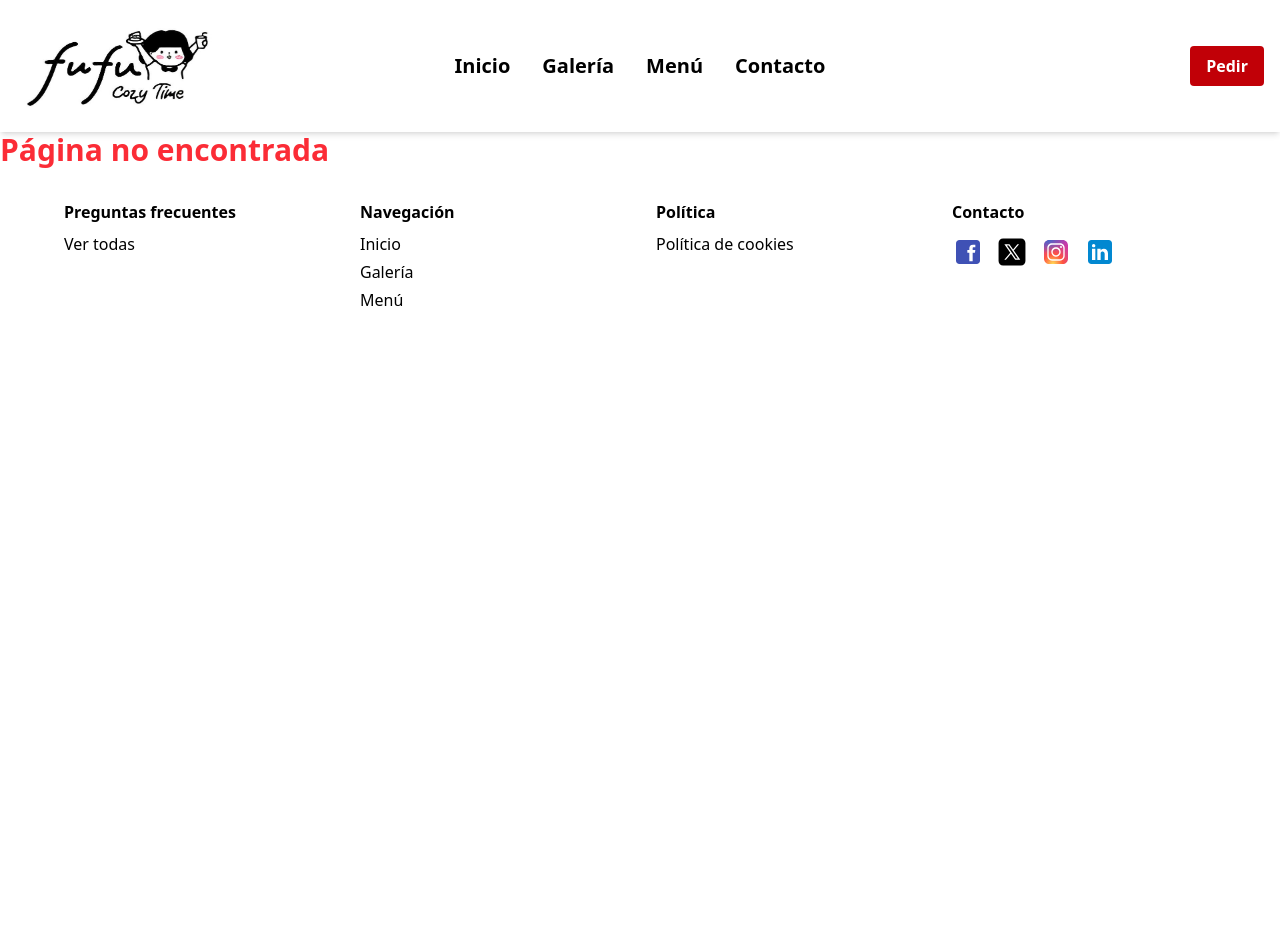
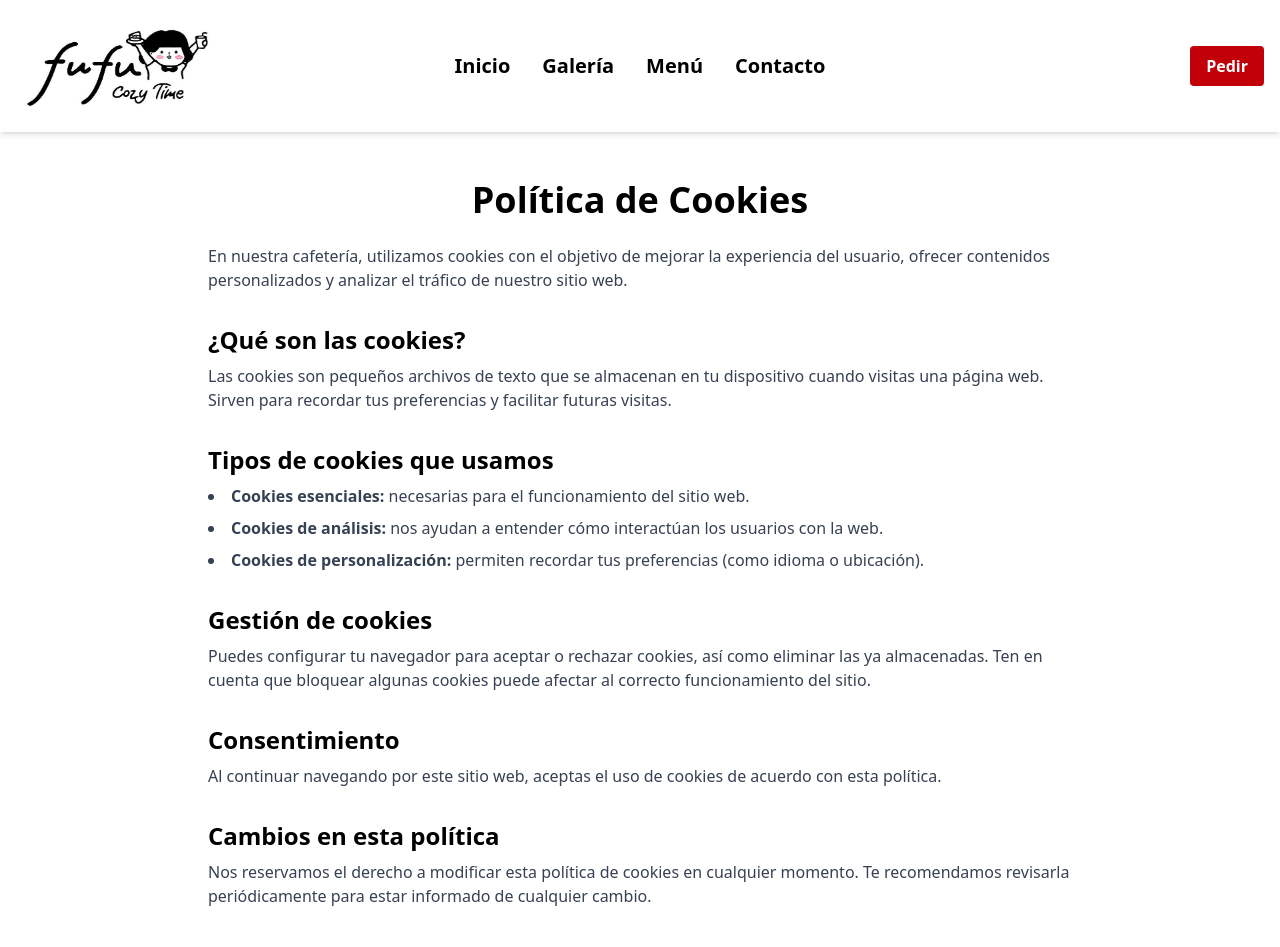
Before and after one commit to Yit-hub/fufucozytime, a React (Vite) app in the folder frontend/: page /cookies in a window 1280 px wide. Before the commit this address led to /404. Shown: the top 947 px of the page. Before the commit the page ends 800 px from the top, so only its background shows below. Built offline with nearby package versions, Linux system fonts and the light colour scheme.

Commit message:
Cookies y Faqs

```diff
--- a/frontend/AppRouter.tsx
+++ b/frontend/AppRouter.tsx
@@ -5,6 +5,8 @@ import { Menu }  from './src/Pages/Menu';
 import { Contacto }  from './src/Pages/Contacto';
 import { Encargos } from "./src/Pages/Encargos";
 import { Login } from "./src/Pages/Login"
+import  FAQPage  from "./src/Pages/FAQs"
+import  CookiesPolicy  from "./src/Pages/CookiesPage"
 
 
 
@@ -19,6 +21,8 @@ export const AppRouter = () => {
                 <Route path="/contacto" element = {<Contacto />} />
                 <Route path="/encargos" element = {<Encargos />} />
                 <Route path="/login" element = {<Login />} />
+                <Route path="/faqs" element = {<FAQPage />} />
+                <Route path="/cookies" element = {<CookiesPolicy />} />
                 <Route path="*" element = { <Navigate to = {"/404"}/> } />
                 <Route path="/404" element = {<h1 className="text-3xl font-bold text-red-500" >Página no encontrada</h1>} />
             </Routes>
--- a/frontend/package.json
+++ b/frontend/package.json
@@ -12,6 +12,7 @@
   "dependencies": {
     "@hookform/resolvers": "^5.0.1",
     "@tailwindcss/vite": "^4.1.4",
+    "framer-motion": "^12.16.0",
     "react": "^19.0.0",
     "react-dom": "^19.0.0",
     "react-hook-form": "^7.56.4",
--- a/frontend/src/Pages/CookiesPage.tsx
+++ b/frontend/src/Pages/CookiesPage.tsx
@@ -1,3 +1,48 @@
-export const CookiesPage = () =>{
+const CookiesPolicy = () => {
+  return (
+    <div className="max-w-4xl mx-auto px-4 py-12">
+      <h1 className="text-4xl font-bold mb-6 text-center">Política de Cookies</h1>
 
-}
+      <p className="mb-4 text-gray-700">
+        En nuestra cafetería, utilizamos cookies con el objetivo de mejorar la experiencia del usuario,
+        ofrecer contenidos personalizados y analizar el tráfico de nuestro sitio web.
+      </p>
+
+      <h2 className="text-2xl font-semibold mt-8 mb-2">¿Qué son las cookies?</h2>
+      <p className="mb-4 text-gray-700">
+        Las cookies son pequeños archivos de texto que se almacenan en tu dispositivo cuando visitas
+        una página web. Sirven para recordar tus preferencias y facilitar futuras visitas.
+      </p>
+
+      <h2 className="text-2xl font-semibold mt-8 mb-2">Tipos de cookies que usamos</h2>
+      <ul className="list-disc list-inside mb-4 text-gray-700 space-y-2">
+        <li><strong>Cookies esenciales:</strong> necesarias para el funcionamiento del sitio web.</li>
+        <li><strong>Cookies de análisis:</strong> nos ayudan a entender cómo interactúan los usuarios con la web.</li>
+        <li><strong>Cookies de personalización:</strong> permiten recordar tus preferencias (como idioma o ubicación).</li>
+      </ul>
+
+      <h2 className="text-2xl font-semibold mt-8 mb-2">Gestión de cookies</h2>
+      <p className="mb-4 text-gray-700">
+        Puedes configurar tu navegador para aceptar o rechazar cookies, así como eliminar las ya
+        almacenadas. Ten en cuenta que bloquear algunas cookies puede afectar al correcto funcionamiento del sitio.
+      </p>
+
+      <h2 className="text-2xl font-semibold mt-8 mb-2">Consentimiento</h2>
+      <p className="mb-4 text-gray-700">
+        Al continuar navegando por este sitio web, aceptas el uso de cookies de acuerdo con esta política.
+      </p>
+
+      <h2 className="text-2xl font-semibold mt-8 mb-2">Cambios en esta política</h2>
+      <p className="mb-4 text-gray-700">
+        Nos reservamos el derecho a modificar esta política de cookies en cualquier momento.
+        Te recomendamos revisarla periódicamente para estar informado de cualquier cambio.
+      </p>
+
+      <p className="text-sm text-gray-500 mt-10">
+        Última actualización: 6 de junio de 2025
+      </p>
+    </div>
+  );
+};
+
+export default CookiesPolicy;
--- a/frontend/src/Pages/FAQs.tsx
+++ b/frontend/src/Pages/FAQs.tsx
@@ -1,3 +1,73 @@
-export const FAQs = () =>{
+// src/pages/FAQ.tsx
+import { useState } from "react";
+import { motion, AnimatePresence } from "framer-motion";
 
-}
+type FAQItem = {
+  question: string;
+  answer: string;
+};
+
+const faqs: FAQItem[] = [
+  {
+    question: "¿Cuál es el horario de apertura?",
+    answer: "Abrimos todos los días menos el miércoles, incluidos fines de semana y festivos. De lunes a sábado de 12:00 a 22:00 y los domingos de 13:00 a 22:00",
+  },
+  {
+    question: "¿Ofrecen opciones sin gluten o veganas?",
+    answer: "Sí, contamos con varias opciones sin gluten y veganas. Pregunta a nuestro personal por la carta especial.",
+  },
+  {
+    question: "¿Puedo reservar mesa?",
+    answer: "Nuestras instalaciones son muy amplias, y hay mucho espacio. Puedes reservar un área privada en nuestra segunda planta si lo deseas",
+  },
+  {
+    question: "¿Tienen servicio para llevar?",
+    answer: "Sí, los productos de nuestra carta están disponibles para llevar mediante Ubereats y Glovo.",
+  },
+  {
+    question: "¿Puedo hacer un encargo personalizado?",
+    answer: "Sí, puedes realizar un encargo personalizado en nuestra área de encargos.",
+  },
+];
+
+const FAQPage = () => {
+  const [activeIndex, setActiveIndex] = useState<number | null>(null);
+
+  const toggleIndex = (index: number) => {
+    setActiveIndex(index === activeIndex ? null : index);
+  };
+
+  return (
+    <div className="max-w-3xl mx-auto px-4 py-12">
+      <h1 className="text-4xl font-bold text-center mb-8">Preguntas Frecuentes</h1>
+      <div className="space-y-4">
+        {faqs.map((faq, index) => (
+          <div key={index} className="border rounded-2xl shadow-md">
+            <button
+              className="w-full text-left p-4 font-semibold text-lg hover:bg-gray-100 transition"
+              onClick={() => toggleIndex(index)}
+              aria-expanded={activeIndex === index}
+            >
+              {faq.question}
+            </button>
+            <AnimatePresence initial={false}>
+              {activeIndex === index && (
+                <motion.div
+                  className="px-4 pb-4 text-gray-700"
+                  initial={{ height: 0, opacity: 0 }}
+                  animate={{ height: "auto", opacity: 1 }}
+                  exit={{ height: 0, opacity: 0 }}
+                  transition={{ duration: 0.3 }}
+                >
+                  <p>{faq.answer}</p>
+                </motion.div>
+              )}
+            </AnimatePresence>
+          </div>
+        ))}
+      </div>
+    </div>
+  );
+};
+
+export default FAQPage;
--- a/frontend/src/components/Footer.tsx
+++ b/frontend/src/components/Footer.tsx
@@ -8,7 +8,7 @@ const Footer = () => {
         {/* Columna 1 */}
         <div>
           <h4 className="font-semibold mb-2">Preguntas frecuentes</h4>
-          <a href="#" className="hover:underline block mt-1">Ver todas</a>
+          <a href="/faqs" className="hover:underline block mt-1">Ver todas</a>
         </div>
 
         {/* Columna 2 */}
@@ -17,14 +17,15 @@ const Footer = () => {
           <ul className="space-y-1">
             <li><a href="/inicio" className="hover:underline">Inicio</a></li>
             <li><a href="/galeria" className="hover:underline">Galería</a></li>
-            <li><a href="#" className="hover:underline">Menú</a></li>
+            <li><a href="/menu" className="hover:underline">Menú</a></li>
+            <li><a href="/contacto" className="hover:underline">Contacto</a></li>
           </ul>
         </div>
 
         {/* Columna 3 */}
         <div>
           <h4 className="font-semibold mb-2">Política</h4>
-          <a href="#" className="hover:underline block mt-1">Política de cookies</a>
+          <a href="/cookies" className="hover:underline block mt-1">Política de cookies</a>
         </div>
 
         {/* Columna 4 */}
```
Also changed, not shown: 1 other file (tests, documents, lock files or other folders).
